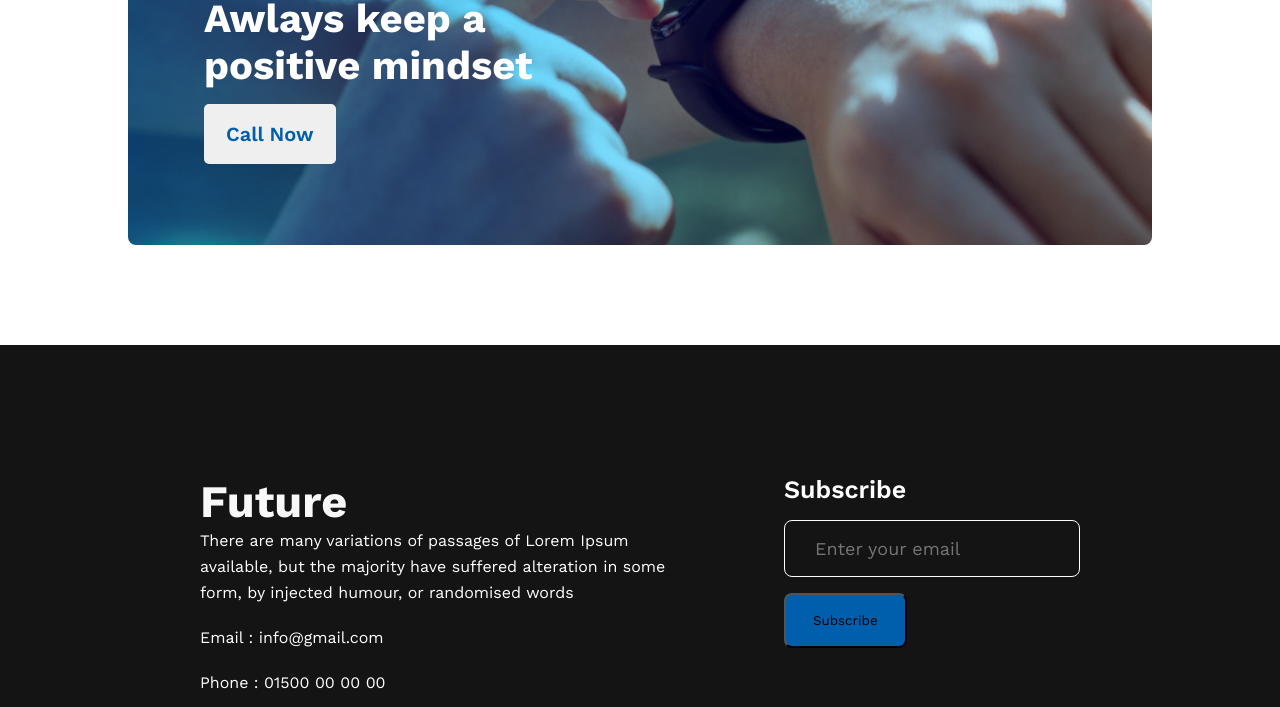
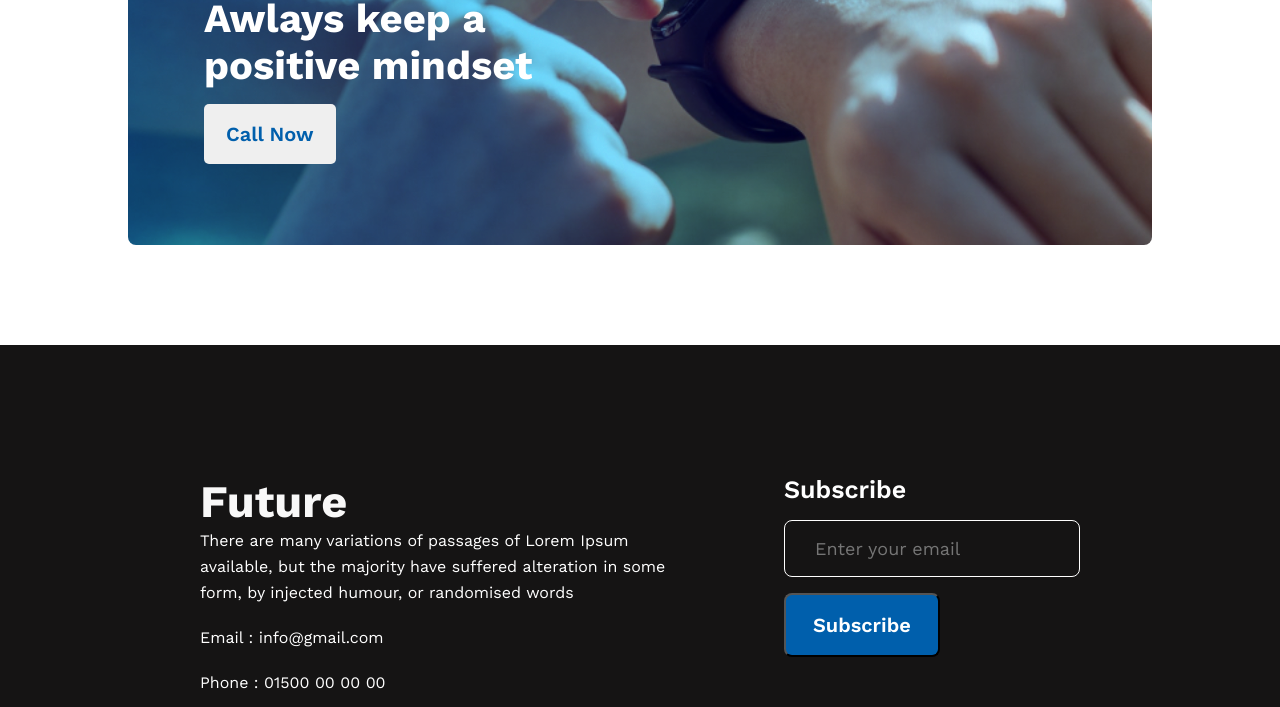
Before and after one commit to SajalSarkar5/new-year-projects, a plain HTML site: page index.html in a window 1280 px wide. Shown: the part 2487-3194 px from the top of the page. Drawn offline with nearby package versions, Linux system fonts and the light colour scheme.

Commit message:
add subscribe

```diff
--- a/style/style.css
+++ b/style/style.css
@@ -6,6 +6,7 @@
     font-family: 'Poppins', sans-serif;
     font-family: 'Work Sans', sans-serif;
 }
+
 /* header part start */
 .header-area {
     width: 100%;
@@ -19,21 +20,25 @@
     align-items: center;
     text-align: end;
 }
+
 .header-text {
     width: 30%;
     padding: 215px 225px;
 }
+
 .header-text h1 {
     color: #FFF;
     font-size: 65px;
     font-weight: 700;
 }
+
 .header-text p {
     color: #FFF;
     font-size: 16px;
     font-weight: 400;
     margin: 20px 0;
 }
+
 .btn-primary {
     padding: 18px 22px;
     border: 0;
@@ -42,6 +47,7 @@
     font-size: 20px;
     font-weight: 600;
 }
+
 /* header part end */
 
 /* main part start */
@@ -53,11 +59,13 @@
     text-align: start;
     padding: 130px 322px;
 }
+
 .previous-text h3 {
     color: #151414;
     font-size: 40px;
     font-weight: 700;
 }
+
 .previous-text p {
     color: #444343;
     font-size: 16px;
@@ -65,10 +73,12 @@
     line-height: 26px;
     margin: 20px 0;
 }
+
 .my-plans-area {
     text-align: center;
     margin-bottom: 135px;
 }
+
 .my-plans-area h2 {
     color: #151414;
     text-align: center;
@@ -76,24 +86,28 @@
     font-weight: 700;
     margin-bottom: 60px;
 }
+
 .plans {
     display: flex;
     justify-content: space-evenly;
     align-items: center;
     flex-wrap: wrap;
 }
+
 .plans-img h4 {
     color: #151414;
     text-align: center;
     font-size: 30px;
     font-weight: 700;
 }
+
 .plans-img p {
     color: #737272;
     text-align: center;
     font-size: 25px;
     font-weight: 500;
 }
+
 .calls-area {
     width: 80%;
     background-image: url('../images/watch.png'), url('../images/gradient1.png');
@@ -106,16 +120,19 @@
     border-radius: 8px;
     margin-bottom: 100px;
 }
+
 .calls-text {
     width: 40%;
     padding: 150px 76px;
 }
+
 .calls-text h3 {
     color: #FFF;
     font-size: 40px;
     font-weight: 700;
     margin-bottom: 15px;
 }
+
 /* main part end */
 
 /* footer part start */
@@ -125,6 +142,7 @@ footer {
     padding: 130px 200px;
     justify-content: space-between;
 }
+
 .future h3 {
     color: #F8F8F8;
     font-size: 45px;
@@ -141,6 +159,7 @@ footer {
 .future a img {
     padding-right: 15px;
 }
+
 .subscribe h5 {
     color: #FFF;
     font-size: 25px;
@@ -162,5 +181,9 @@ footer {
     border-radius: 8px;
     background: #005FAC;
     padding: 18px 27px;
+    color: #FFF;
+    font-size: 20px;
+    font-weight: 600;
 }
+
 /* footer part end */
```
